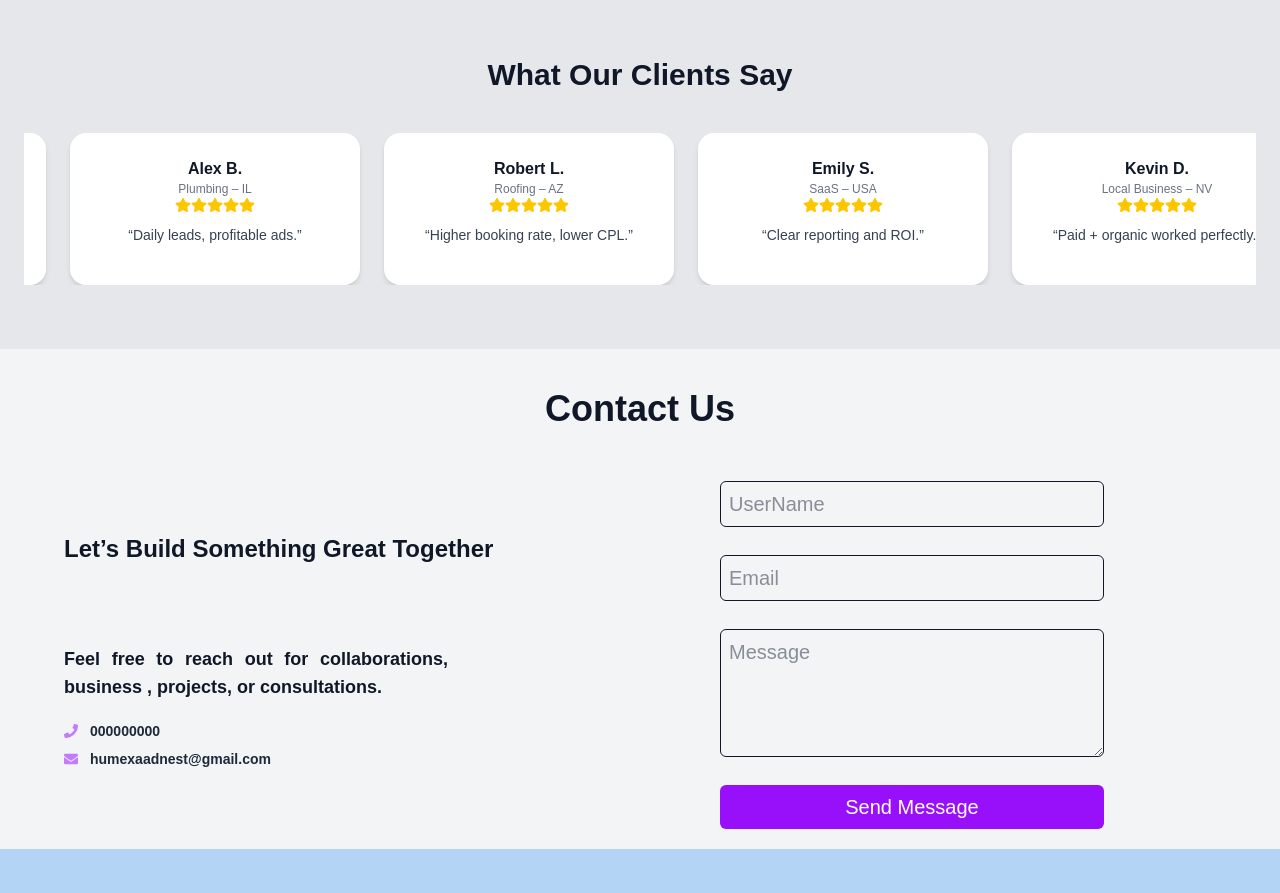
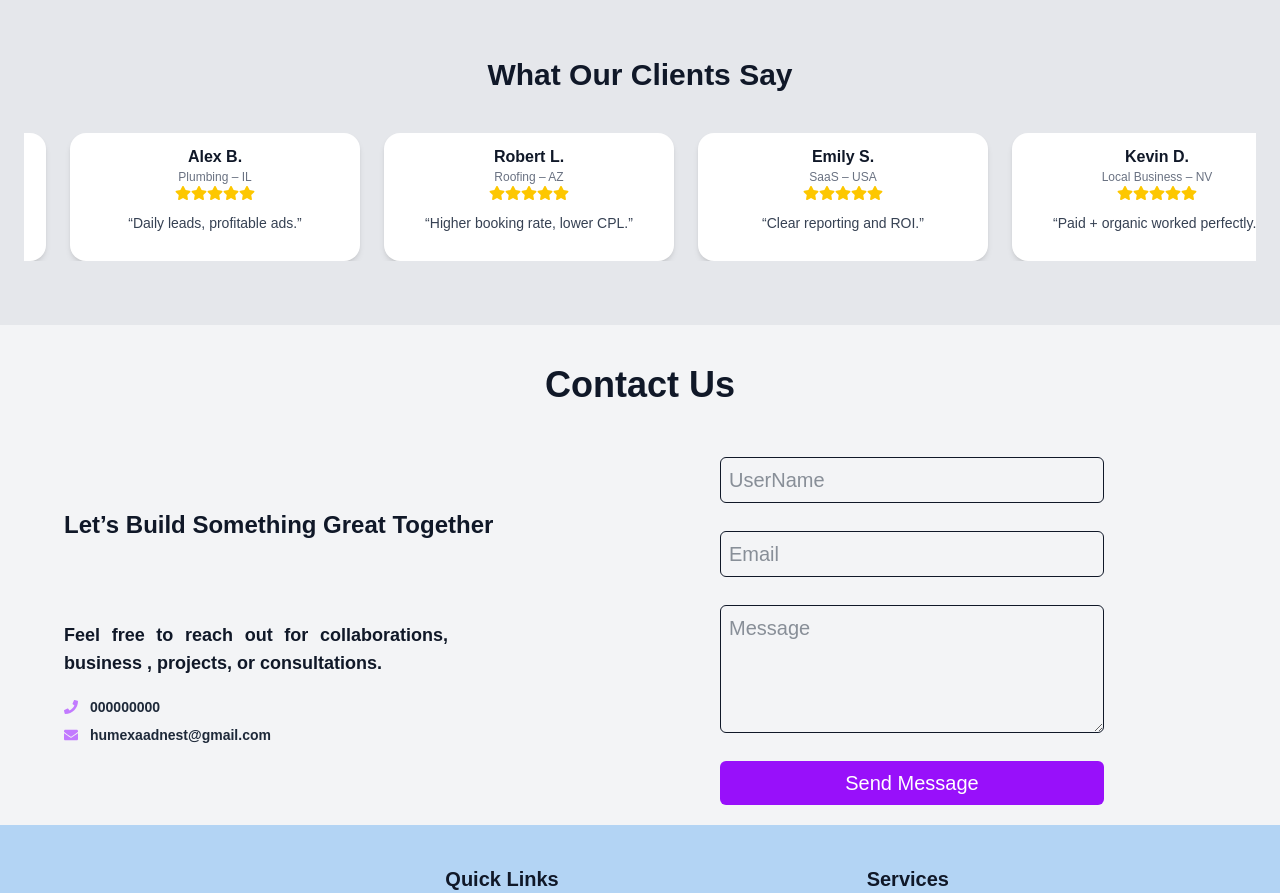
Before and after one commit to smabdullah958/humexaadnestPortfolio, a Next.js app: page / in a window 1280 px wide. Shown: the part 4200-5093 px from the top of the page. Built offline with nearby package versions, Linux system fonts and the light colour scheme.

Commit message:
add logo

```diff
--- a/Components/OurValueableClient.jsx
+++ b/Components/OurValueableClient.jsx
@@ -57,7 +57,7 @@ export default function OurValueableClient() {
           {reviews.map((item, index) => (
             <div
               key={index}
-              className="bg-white p-6 rounded-2xl shadow-md flex-shrink-0"
+              className="bg-white sm:p-3 pt-2  rounded-2xl shadow-md shrink-0"
               style={{ width: `calc(${100 / cardsPerView}% - ${cardGap * (cardsPerView - 1) / cardsPerView}px)` }}
             >
                <h4 className="font-semibold text-gray-900 text-center">{item.name}</h4>
--- a/Components/footer.jsx
+++ b/Components/footer.jsx
@@ -81,7 +81,7 @@ import { FaFacebook, FaInstagram } from 'react-icons/fa';
               <Link
                 href="https://www.instagram.com/humexa.adnest"
                 target="_blank"
-                className="w-10 h-10 flex items-center justify-center rounded-full bg-white/10 border border-white/20 hover:bg-gradient-to-tr hover:from-pink-5 hover:to-purple-600 hover:scale-110 transition-all duration-300"
+                className="w-10 h-10 flex items-center justify-center rounded-full bg-white/10 border border-white/20 hover:bg-linear-to-tr hover:from-pink-5 hover:to-purple-600 hover:scale-110 transition-all duration-300"
               >
                 <FaInstagram className="text-black text-lg" />
               </Link>
--- a/app/layout.js
+++ b/app/layout.js
@@ -1,10 +1,16 @@
 import "./globals.css";
-
 
 export const metadata = {
   title: "humexaadnest Marketing Agency",
   description: "humexaadnest is a USA base Marketing Agency",
-};
+icons:{
+  icon:[
+    {
+      url:"/Logo.png",
+      sizes:"192x192"
+    },
+  ],
+}};
 
 
 
```
